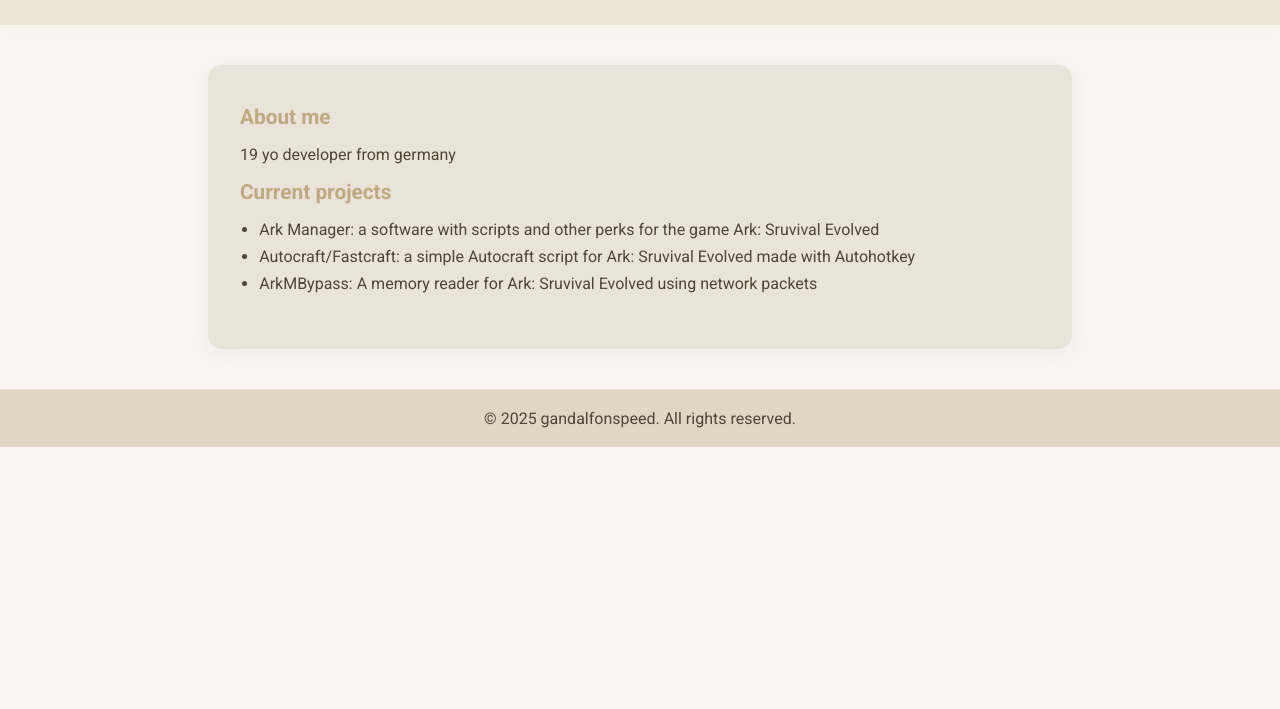
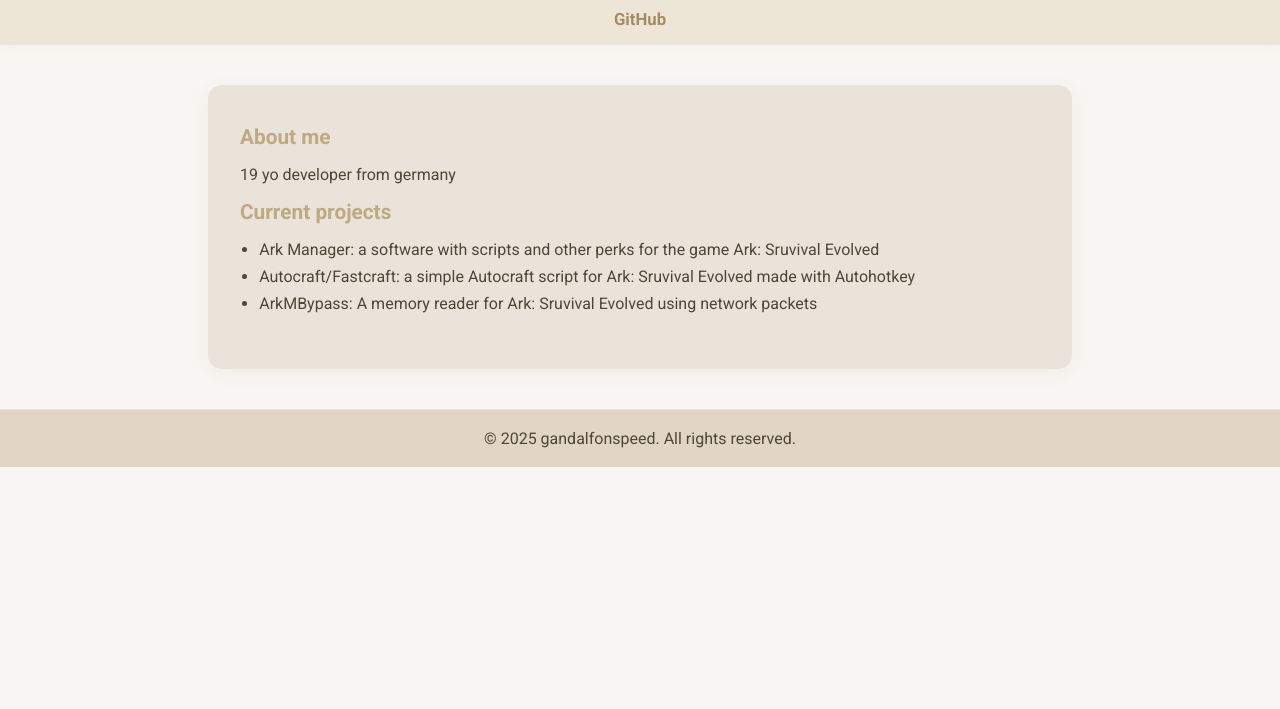
Before and after one commit to gandalfonspeed/gandalfonspeed.github.io, a plain HTML site: page index.html in a window 1280 px wide. Shown: the part 91-800 px from the top of the page. Drawn offline with Linux system fonts and the light colour scheme.

Commit message:
Update navigation links in index.html

```diff
--- a/index.html
+++ b/index.html
@@ -95,13 +95,9 @@
 <body>
     <header>
         <h1>gandalfonspeed</h1>
-        <!--
         <nav>
-            <a href="#">Home</a>
-            <a href="#">About</a>
-            <a href="#">Contact</a>
+            <a href="https://github.com/gandalfonspeed">GitHub</a>
         </nav>
-        -->
     </header>
     <main>
         <h2>About me</h2>
```
